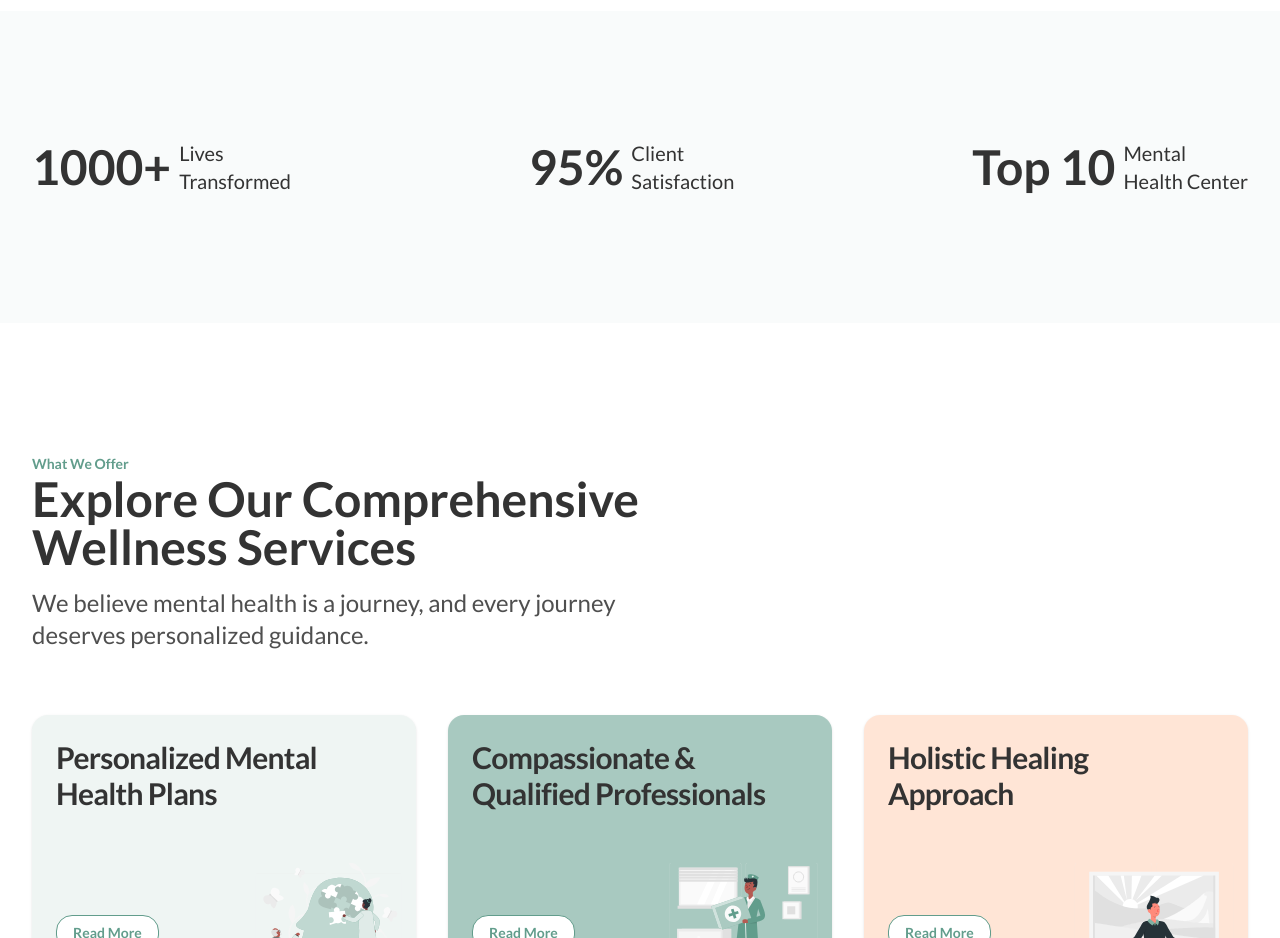
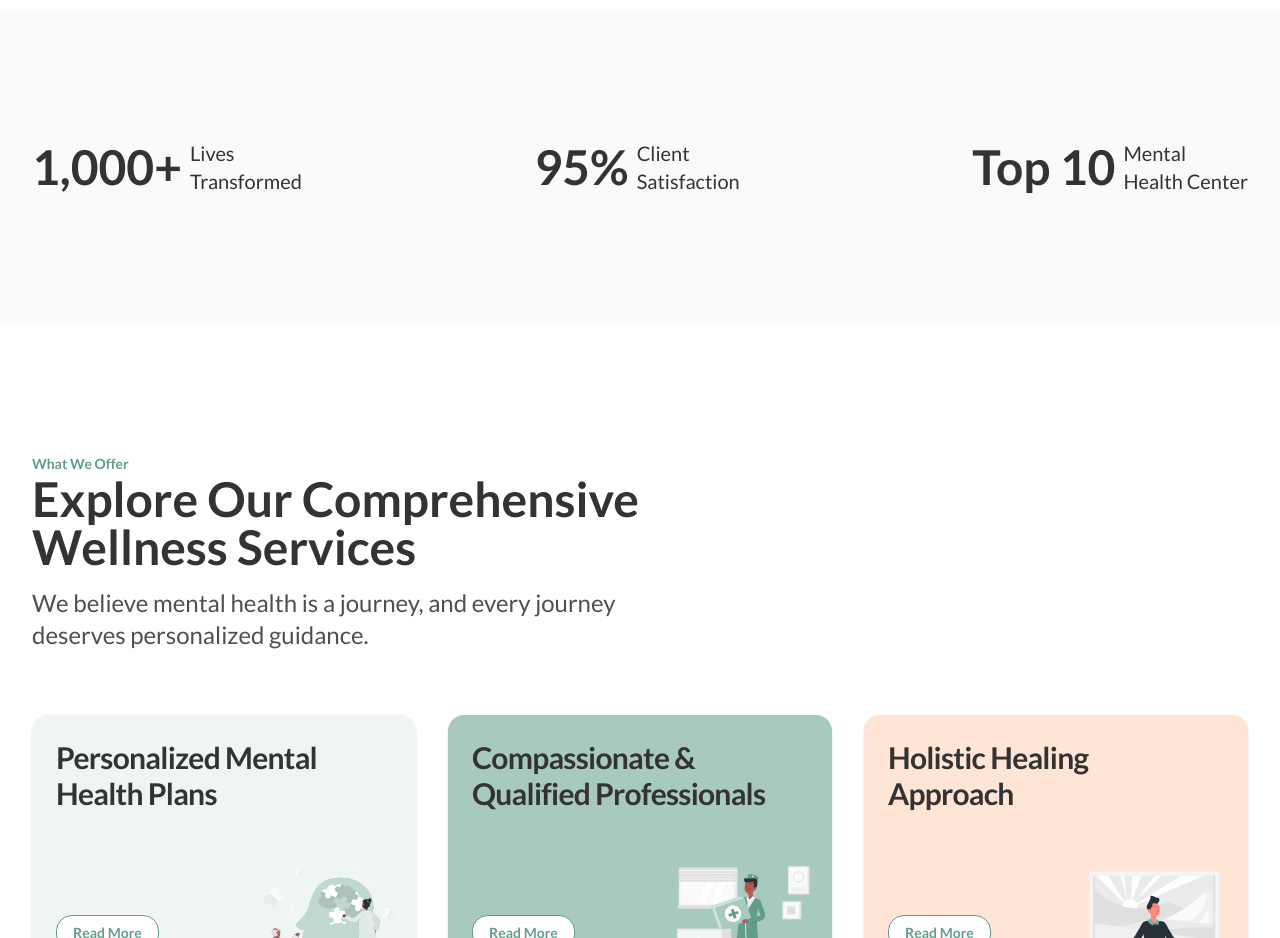
Before and after one commit to wilxcode/serenity-haven-wellness, a Next.js app: page / in a window 1280 px wide. Shown: the part 900-1838 px from the top of the page. Built offline with nearby package versions, Linux system fonts and the light colour scheme.

Commit message:
:lipstick: Section stats updated

```diff
--- a/components/stats.tsx
+++ b/components/stats.tsx
@@ -4,7 +4,7 @@ const Stats = () => {
       <div className="mx-auto w-full max-w-7xl px-4 md:px-6 lg:px-8 flex flex-col sm:flex-row md:flex-wrap items-center gap-y-16 justify-between *:flex *:flex-col xl:*:flex-row *:items-center *:gap-1 md:*:gap-2">
         <div>
           <span className="xl:text-5xl md:text-4xl text-2xl font-bold">
-            <span>1000+</span>
+            1,000+
           </span>
           <span className="xl:text-xl md:text-lg text-center xl:text-left">
             Lives <br /> Transformed
@@ -12,7 +12,7 @@ const Stats = () => {
         </div>
         <div>
           <span className="xl:text-5xl md:text-4xl text-2xl font-bold">
-            <span>95%</span>
+            95%
           </span>
           <span className="xl:text-xl md:text-lg text-center xl:text-left">
             Client <br /> Satisfaction
@@ -20,7 +20,7 @@ const Stats = () => {
         </div>
         <div>
           <span className="flex gap-1 xl:text-5xl md:text-4xl text-2xl font-bold">
-            <span>Top 10</span>
+            Top 10
           </span>
           <span className="xl:text-xl md:text-lg text-center xl:text-left">
             Mental <br /> Health Center
```
